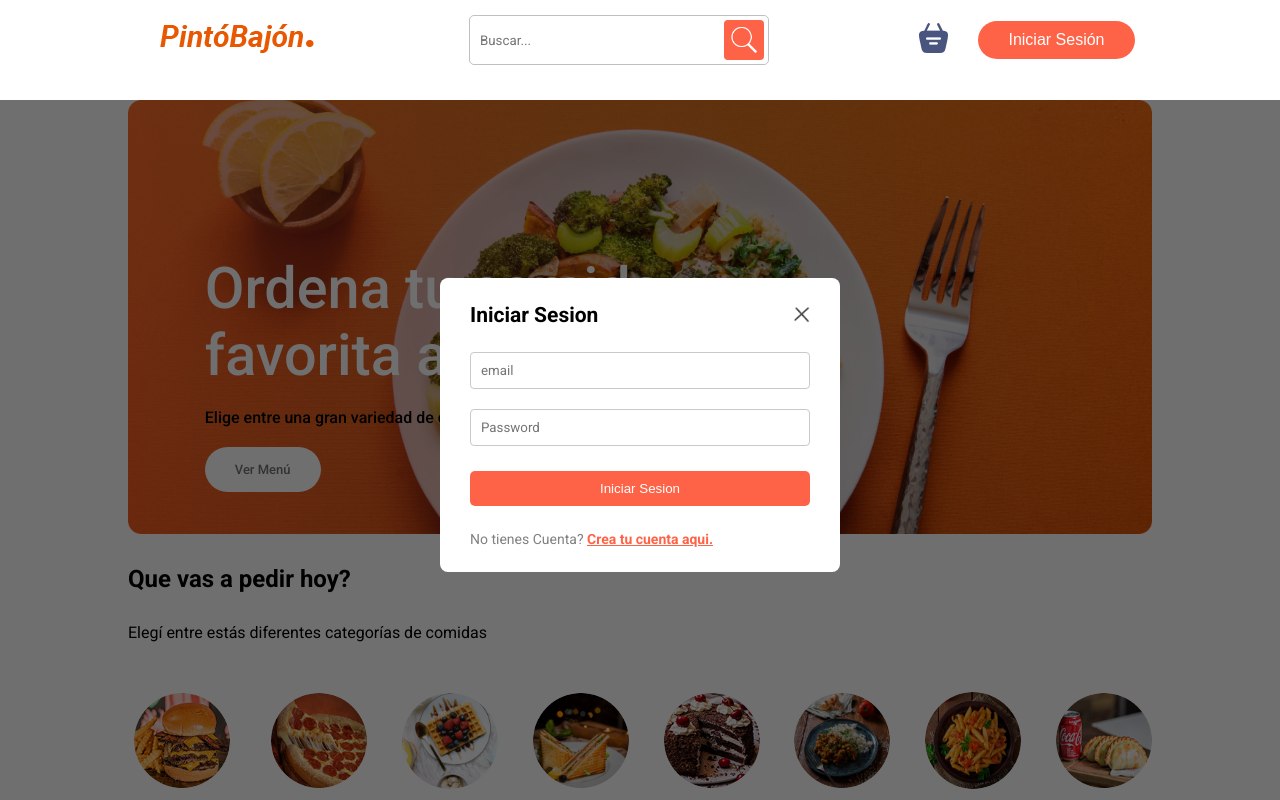
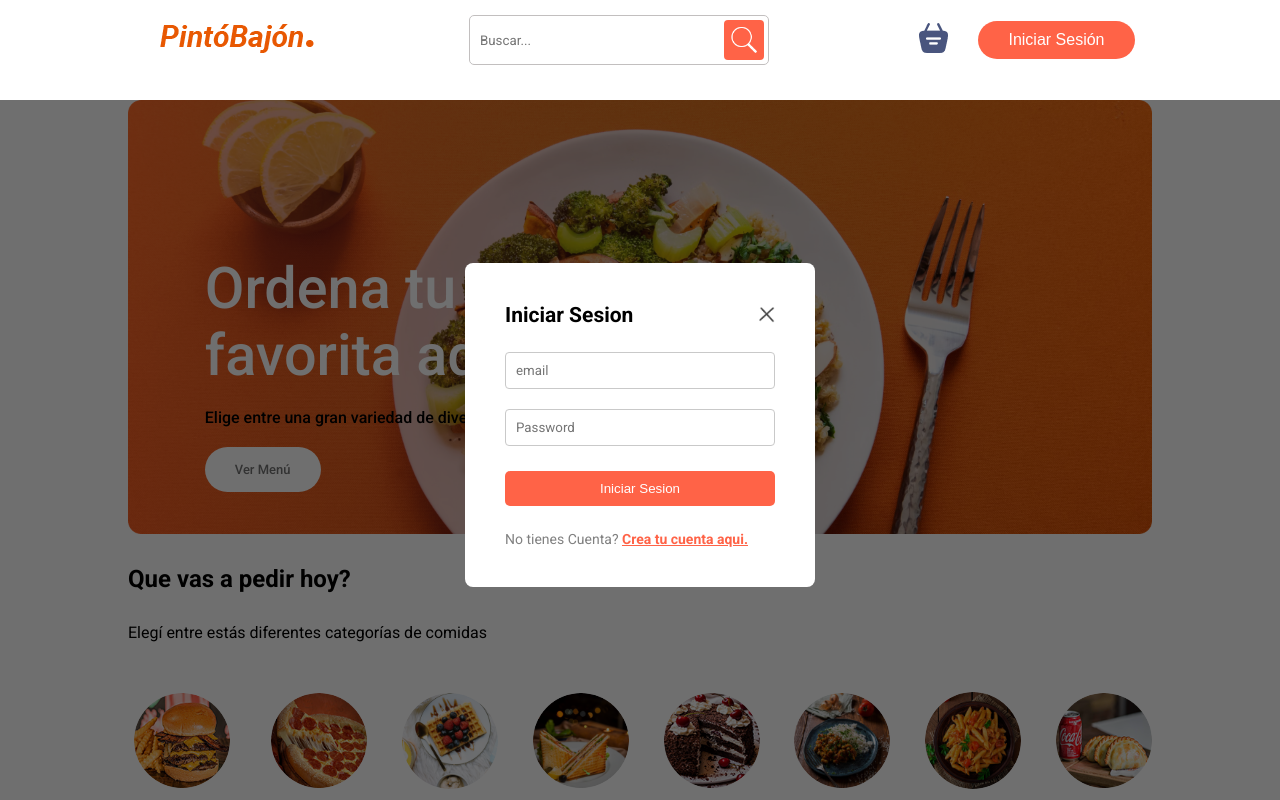
Before and after one commit to facundo-cejas9/comidasApp, a React (Vite) app in the folder frontend/: page / in a window 1280 px wide. Both pictures are taken after a click on the button "Iniciar Sesión". Shown: the top 800 px of the page. Built offline with nearby package versions, Linux system fonts and the light colour scheme; no server answers.

Commit message:
modify login/register/

```diff
--- a/frontend/src/components/LoginPopup/LoginPopup.css
+++ b/frontend/src/components/LoginPopup/LoginPopup.css
@@ -11,17 +11,18 @@
 
 .login-popup-container {
     place-self: center;
-    width: max(20vw, 400px);
+    min-width: 350px;
     color: #808080;
     background-color: white;
     display: flex;
     flex-direction: column;
     gap: 25px;
-    padding: 25px 30px;
+    padding: 40px 40px;
     border-radius: 8px;
     font-size: 14px;
     animation: fadeIn 0.5s;
     margin-bottom: 150px;
+
 
 
 }
```
